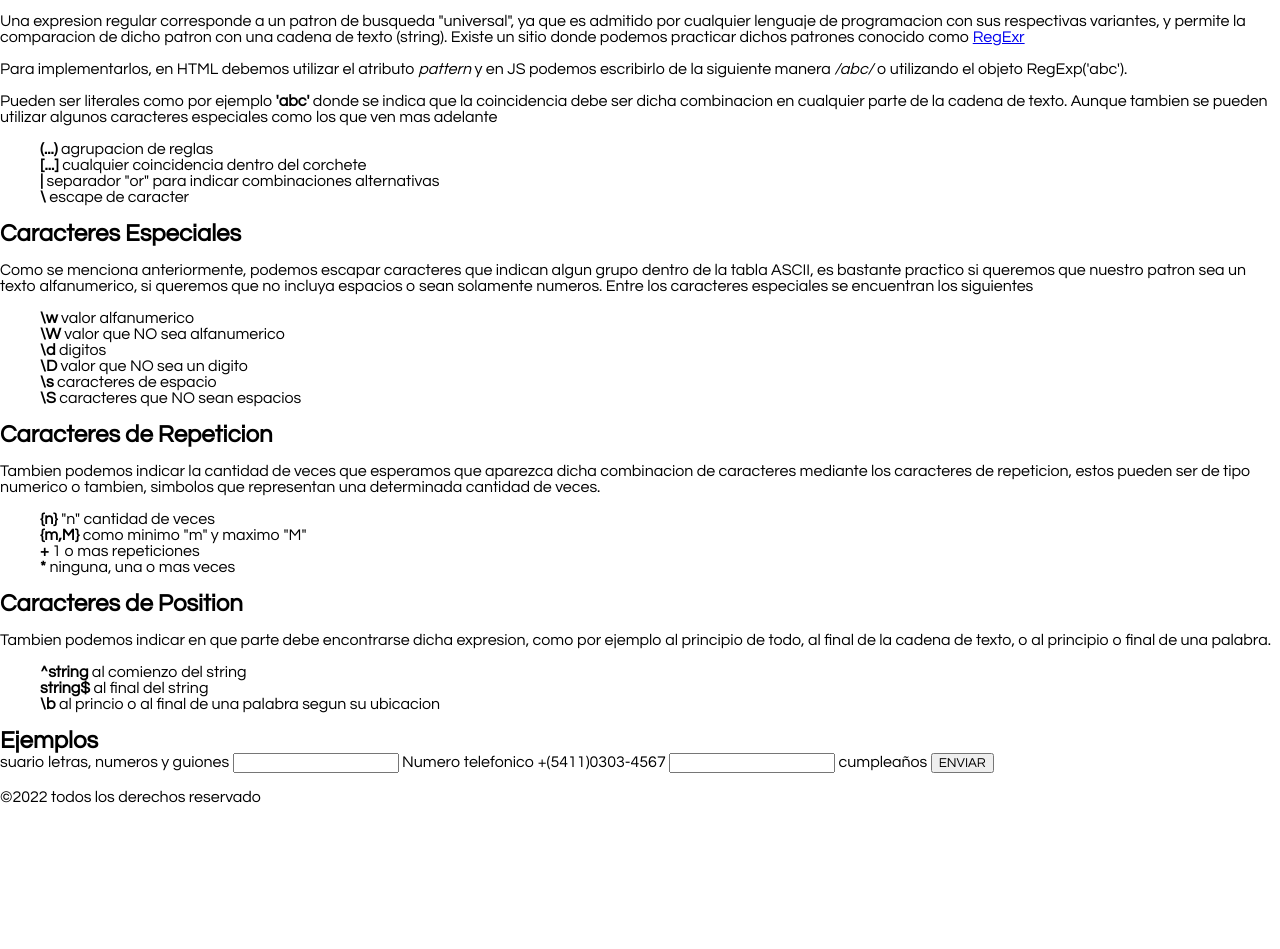
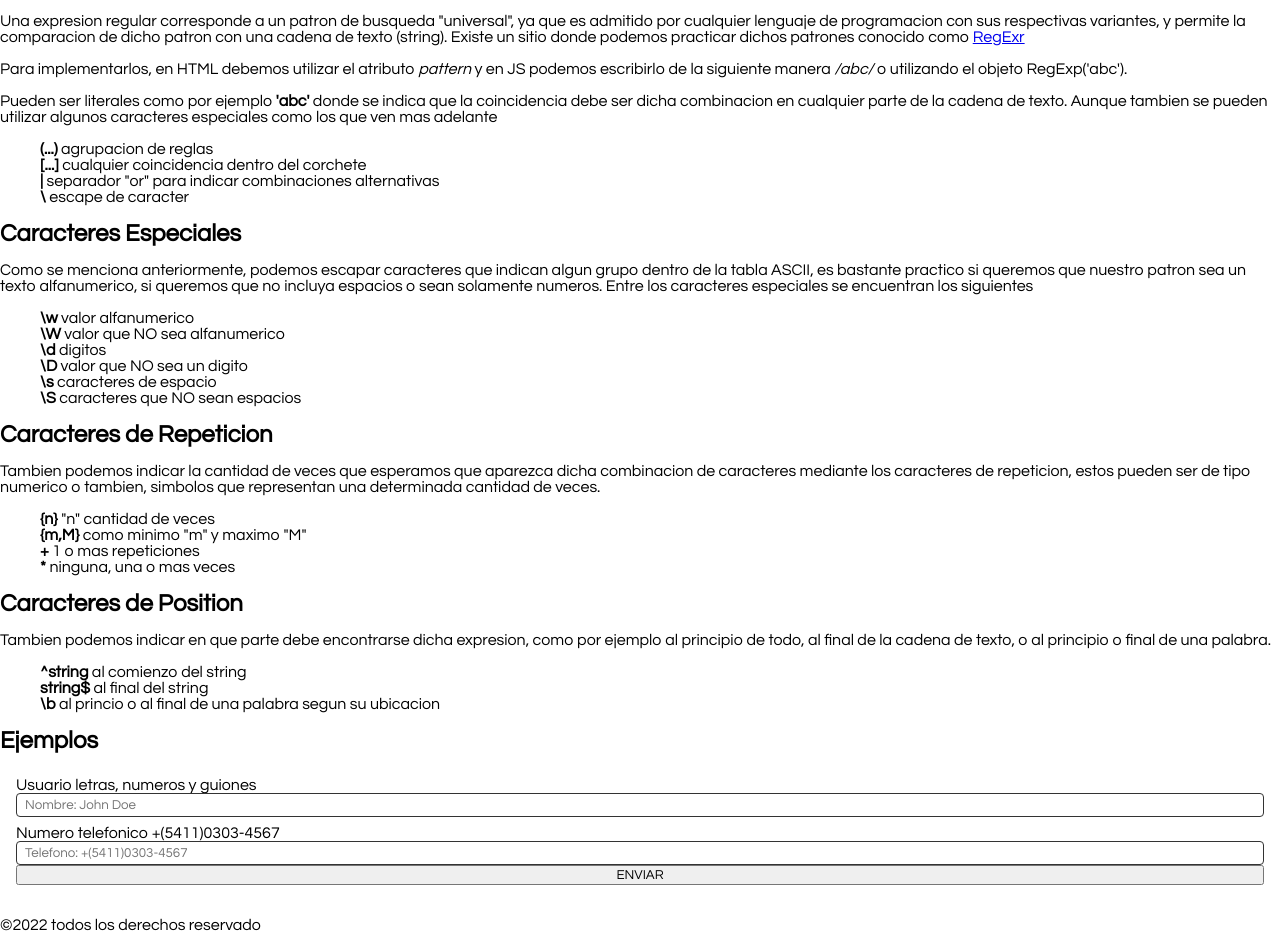
Before and after one commit to C215714N/jsav_v09, a plain HTML site: page index.html in a window 1280 px wide. Shown: the part 120-1069 px from the top of the page. Before the commit the page ends 941 px from the top, so only its background shows below. Drawn offline with Linux system fonts and the light colour scheme.

Commit message:
Estilos Formulario de Expresiones

```diff
--- a/index.html
+++ b/index.html
@@ -87,13 +87,14 @@
         <section id="examples">
             <h2>Ejemplos</h2>
             <form>
-                <label for="form_alpha">suario letras, numeros y guiones</label>
+                <label for="form_alpha">Usuario letras, numeros y guiones</label>
                 <input
                     id="form_alpha"
                     class="form-control"
                     type="text"
                     pattern="^\w{3,20}$"
                     title="Ingrese entre 3 y 20 caracteres alfanumericos"
+                    placeholder="Nombre: John Doe"
                     maxlength="20"
                     required>
                 <label for="form_phone">Numero telefonico +(5411)0303-4567</label>
@@ -102,8 +103,8 @@
                     class="form-control"
                     type="tel"
                     pattern="\d{6,20}|([\+][\(]\d{3,6}[\)](\d{2,6}[\-]){1,3}\d{4})"
+                    placeholder="Telefono: +(5411)0303-4567"
                     required>
-                    cumpleaños
                 <button>ENVIAR</button>
             </form>
         </section>
--- a/styles/default.css
+++ b/styles/default.css
@@ -83,3 +83,26 @@ nav a:hover{
     content: '\00D7'
 }
 /* Formularios */
+.form-control{
+    outline: none;
+    border-radius: .25rem;
+    border: 1.5px solid #333;
+    padding: .25rem .5rem;
+}
+form{
+    display: flex;
+    flex-direction: column;
+    padding: 1rem;
+}
+form label{
+    margin-top: .5rem;
+}
+.form-control:focus{
+    box-shadow: 0 0 .5rem #248;
+}
+.form-control:valid{
+    border-color: #3c6;
+}
+.form-control:not(:placeholder-shown):invalid{
+    border-color: #c33;
+}
```
